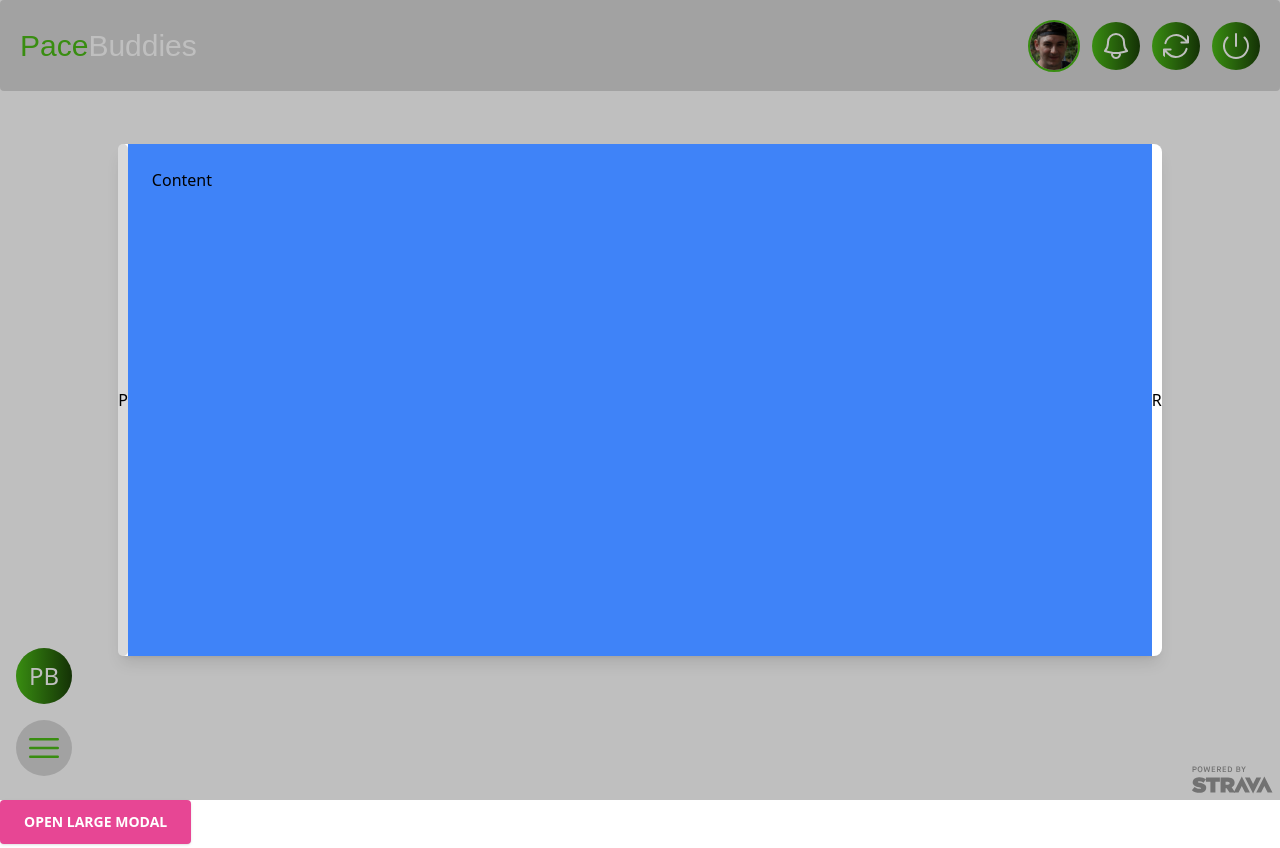
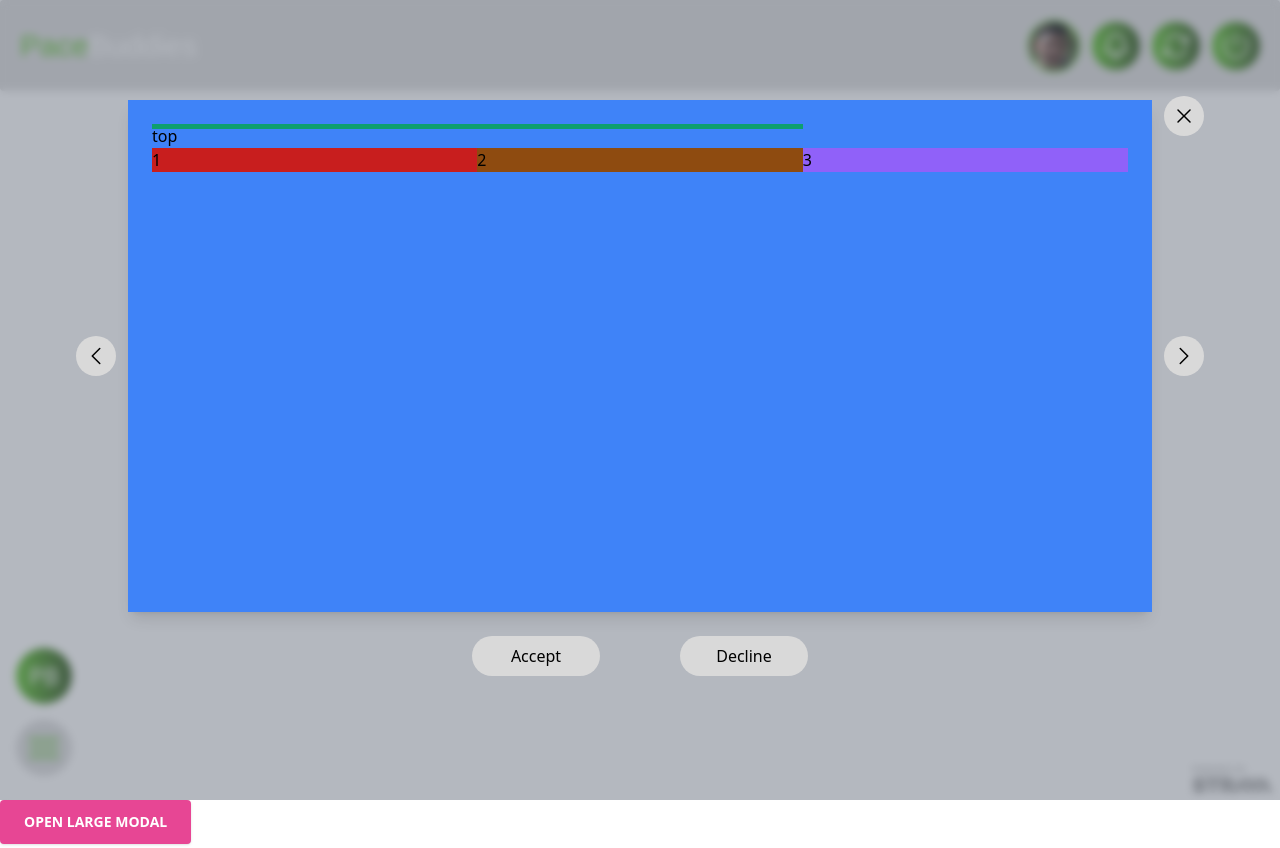
Before and after one commit to pacebuddies/Frontend, a Next.js app: page /home in a window 1280 px wide. Built offline with nearby package versions, Linux system fonts and the light colour scheme; no server answers.

Commit message:
Added navigation and decision buttons

```diff
--- a/src/components/Recommendations/RecommendationsModal/RecommendationsModal.tsx
+++ b/src/components/Recommendations/RecommendationsModal/RecommendationsModal.tsx
@@ -1,6 +1,7 @@
 // import { Modal } from "flowbite-react";
 import { useState } from 'react';
 import RecommendationsModalContent from './RecommendationsModalContent';
+//import svg
 
 interface IProps {
   opened: boolean;
@@ -33,6 +34,19 @@ const data1: RecommendationData[] = [
 const RecommendationsModal = (props: IProps) => {
   const [showModal, setShowModal] = useState(props.opened);
   const [recommendationNumber, setRecommendationNumber] = useState(0);
+
+  const nextRecommendation = () => {
+    if (recommendationNumber < data1.length - 1) {
+      setRecommendationNumber(recommendationNumber + 1);
+    }
+  };
+
+  const previousRecommendation = () => {
+    if (recommendationNumber > 0) {
+      setRecommendationNumber(recommendationNumber - 1);
+    }
+  };
+
   return (
     <>
       <button
@@ -44,49 +58,83 @@ const RecommendationsModal = (props: IProps) => {
       </button>
       {showModal ? (
         <>
-          <div className="fixed inset-0 z-50 flex items-center justify-center overflow-y-auto overflow-x-hidden outline-none focus:outline-none">
-            <div className="relative my-6 mx-auto h-auto max-h-[80rem] w-auto max-w-7xl">
-              {/*content*/}
-              <div className="flex w-full flex-row rounded-lg border-0 bg-white shadow-lg outline-none focus:outline-none">
-                {/*header*/}
-                {/*<div className="flex items-start justify-between rounded-t border-b border-solid border-slate-200 p-5">*/}
-                {/*  <h3 className="text-3xl font-semibold">Modal Title</h3>*/}
-                {/*  <button*/}
-                {/*    className="float-right ml-auto border-0 bg-transparent p-1 text-3xl font-semibold leading-none text-black opacity-5 outline-none focus:outline-none"*/}
-                {/*    onClick={() => setShowModal(false)}*/}
-                {/*  >*/}
-                {/*    <span className="block h-6 w-6 bg-transparent text-2xl text-black opacity-5 outline-none focus:outline-none">*/}
-                {/*      ×*/}
-                {/*    </span>*/}
-                {/*  </button>*/}
-                {/*</div>*/}
-                {/*body*/}
-                <button className="rounded-full bg-pb-gray">P</button>
-                <div className="relative h-16 flex-auto bg-blue-500 p-6 md:h-64 md:w-128 lg:h-96 lg:w-192 xl:h-128 xl:w-256">
-                  <RecommendationsModalContent />
+          <div className="fixed inset-0 z-50 flex flex-wrap items-center justify-center overflow-y-auto overflow-x-hidden outline-none focus:outline-none">
+            <div className="relative my-6 mx-auto flex h-auto max-h-[80rem] w-auto max-w-7xl flex-row items-center justify-center">
+              {/*Content*/}
+              <div className="flex flex-col items-center justify-center">
+                {/*Upper content*/}
+                <div className="flex flex-row items-center justify-center">
+                  <div className="w-20 shrink-0">
+                    {/*Previous button*/}
+                    <button className="relative left-7 flex h-10 w-10 shrink-0 items-center justify-center rounded-full bg-pb-gray">
+                      <svg
+                        xmlns="http://www.w3.org/2000/svg"
+                        viewBox="0 0 24 24"
+                        fill="currentColor"
+                        className="h-6 w-6"
+                      >
+                        <path
+                          fillRule="evenodd"
+                          d="M7.72 12.53a.75.75 0 010-1.06l7.5-7.5a.75.75 0 111.06 1.06L9.31 12l6.97 6.97a.75.75 0 11-1.06 1.06l-7.5-7.5z"
+                          clipRule="evenodd"
+                        />
+                      </svg>
+                    </button>
+                  </div>
+                  <div className="flex w-full flex-row rounded-lg border-0 bg-white/0 shadow-lg outline-none focus:outline-none">
+                    <div className="relative h-64 w-128 flex-auto bg-blue-500 p-6 md:h-64 md:w-128 lg:h-96 lg:w-192 xl:h-128 xl:w-256">
+                      <RecommendationsModalContent />
+                    </div>
+                  </div>
+                  {/*Next button*/}
+                  <button className="relative left-3 flex h-10 w-10 shrink-0 items-center justify-center rounded-full bg-pb-gray">
+                    <svg
+                      xmlns="http://www.w3.org/2000/svg"
+                      viewBox="0 0 24 24"
+                      fill="currentColor"
+                      className="h-6 w-6"
+                    >
+                      <path
+                        fillRule="evenodd"
+                        d="M16.28 11.47a.75.75 0 010 1.06l-7.5 7.5a.75.75 0 01-1.06-1.06L14.69 12 7.72 5.03a.75.75 0 011.06-1.06l7.5 7.5z"
+                        clipRule="evenodd"
+                      />
+                    </svg>
+                  </button>
+                  {/*Close button*/}
+                  <button className="relative right-7 bottom-28 flex h-10 w-10 shrink-0 items-center justify-center rounded-full bg-pb-gray md:bottom-28 lg:bottom-44 xl:bottom-60">
+                    <svg
+                      xmlns="http://www.w3.org/2000/svg"
+                      viewBox="0 0 24 24"
+                      fill="currentColor"
+                      className="h-6 w-6"
+                      onClick={() => setShowModal(false)}
+                    >
+                      <path
+                        fillRule="evenodd"
+                        d="M5.47 5.47a.75.75 0 011.06 0L12 10.94l5.47-5.47a.75.75 0 111.06 1.06L13.06 12l5.47 5.47a.75.75 0 11-1.06 1.06L12 13.06l-5.47 5.47a.75.75 0 01-1.06-1.06L10.94 12 5.47 6.53a.75.75 0 010-1.06z"
+                        clipRule="evenodd"
+                      />
+                    </svg>
+                  </button>
                 </div>
-                <button>R</button>
-                {/*footer*/}
-                {/*<div className="flex items-center justify-end rounded-b border-t border-solid border-slate-200 p-6">*/}
-                {/*  <button*/}
-                {/*    className="background-transparent mr-1 mb-1 px-6 py-2 text-sm font-bold uppercase text-red-500 outline-none transition-all duration-150 ease-linear focus:outline-none"*/}
-                {/*    type="button"*/}
-                {/*    onClick={() => setShowModal(false)}*/}
-                {/*  >*/}
-                {/*    Close*/}
-                {/*  </button>*/}
-                {/*  <button*/}
-                {/*    className="mr-1 mb-1 rounded bg-emerald-500 px-6 py-3 text-sm font-bold uppercase text-white shadow outline-none transition-all duration-150 ease-linear hover:shadow-lg focus:outline-none active:bg-emerald-600"*/}
-                {/*    type="button"*/}
-                {/*    onClick={() => setShowModal(false)}*/}
-                {/*  >*/}
-                {/*    Save Changes*/}
-                {/*  </button>*/}
-                {/*</div>*/}
+                {/*Accept Decline Buttons*/}
+                <div>
+                  <div className="flex w-128 flex-auto items-center justify-center p-6 md:w-128 lg:w-192  xl:w-256">
+                    {/*Accept Button*/}
+                    <div className="flex h-10 w-32 items-center justify-center rounded-full bg-pb-gray">
+                      <button>Accept</button>
+                    </div>
+                    {/*Decline Button*/}
+                    <div className="ml-20 flex h-10 w-32 items-center justify-center rounded-full bg-pb-gray">
+                      <button>Decline</button>
+                    </div>
+                  </div>
+                </div>
               </div>
             </div>
           </div>
-          <div className="fixed inset-0 z-40 bg-black opacity-25"></div>
+          <div className="fixed inset-0 z-40 bg-gray-500/50 backdrop-blur-sm"></div>
         </>
       ) : null}
     </>
--- a/src/components/Recommendations/RecommendationsModal/RecommendationsModalContent.tsx
+++ b/src/components/Recommendations/RecommendationsModal/RecommendationsModalContent.tsx
@@ -1,8 +1,13 @@
-
 const RecommendationsModalContent = () => {
   return (
-    <div className="">
-      Content
+    <div className="grid rounded-3xl grid-cols-3 grid-rows-2 gab-4 w-full">
+      <div className="w-full col-span-2  h-1/5 bg-green-500">top</div>
+        <div className=" col-start-1 bg-red-700">1</div>
+        <div className=" col-start-2 bg-yellow-700">2</div>
+        <div className=" col-start-3 bg-purple-500">3</div>
+
+
+
     </div>
   );
 };
```
